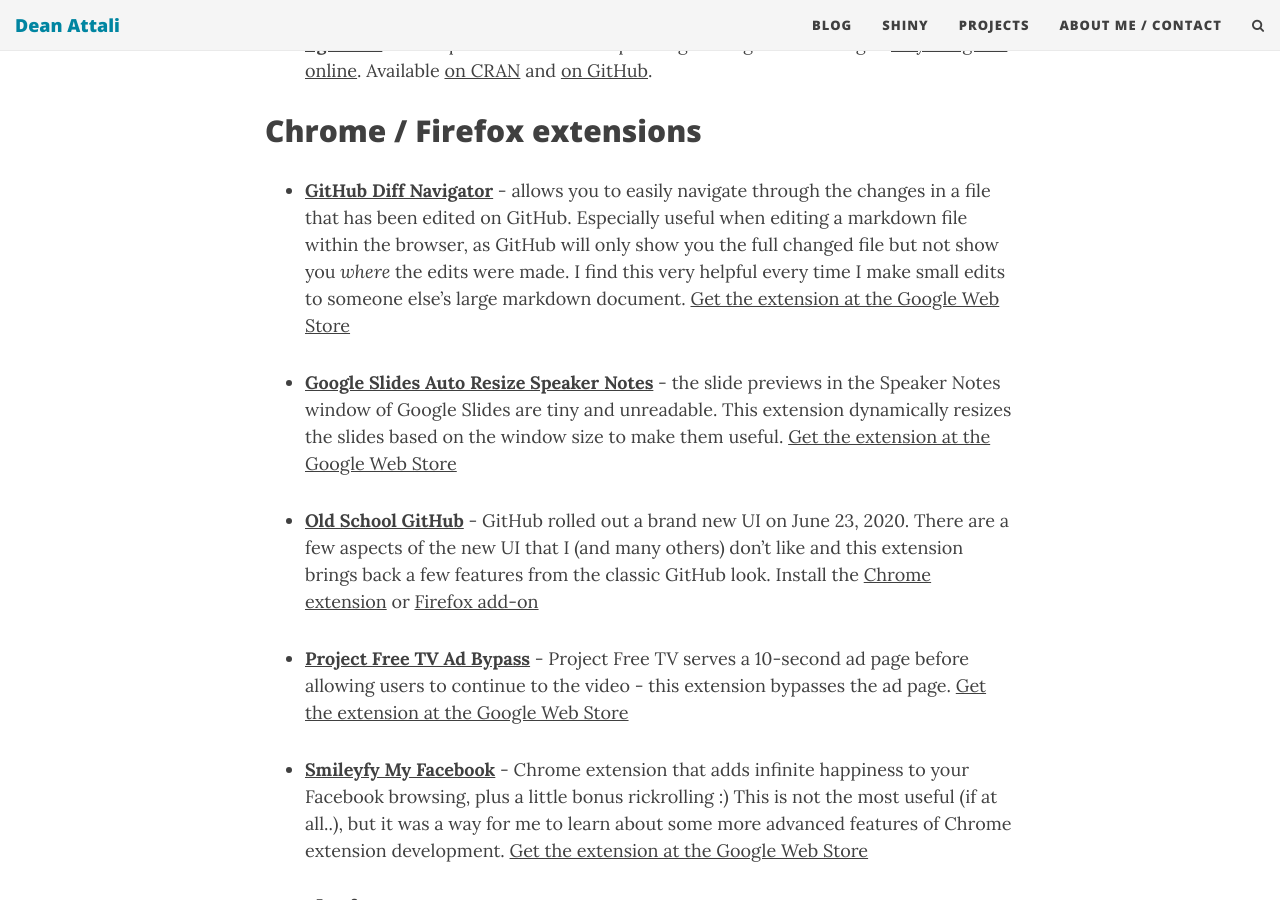
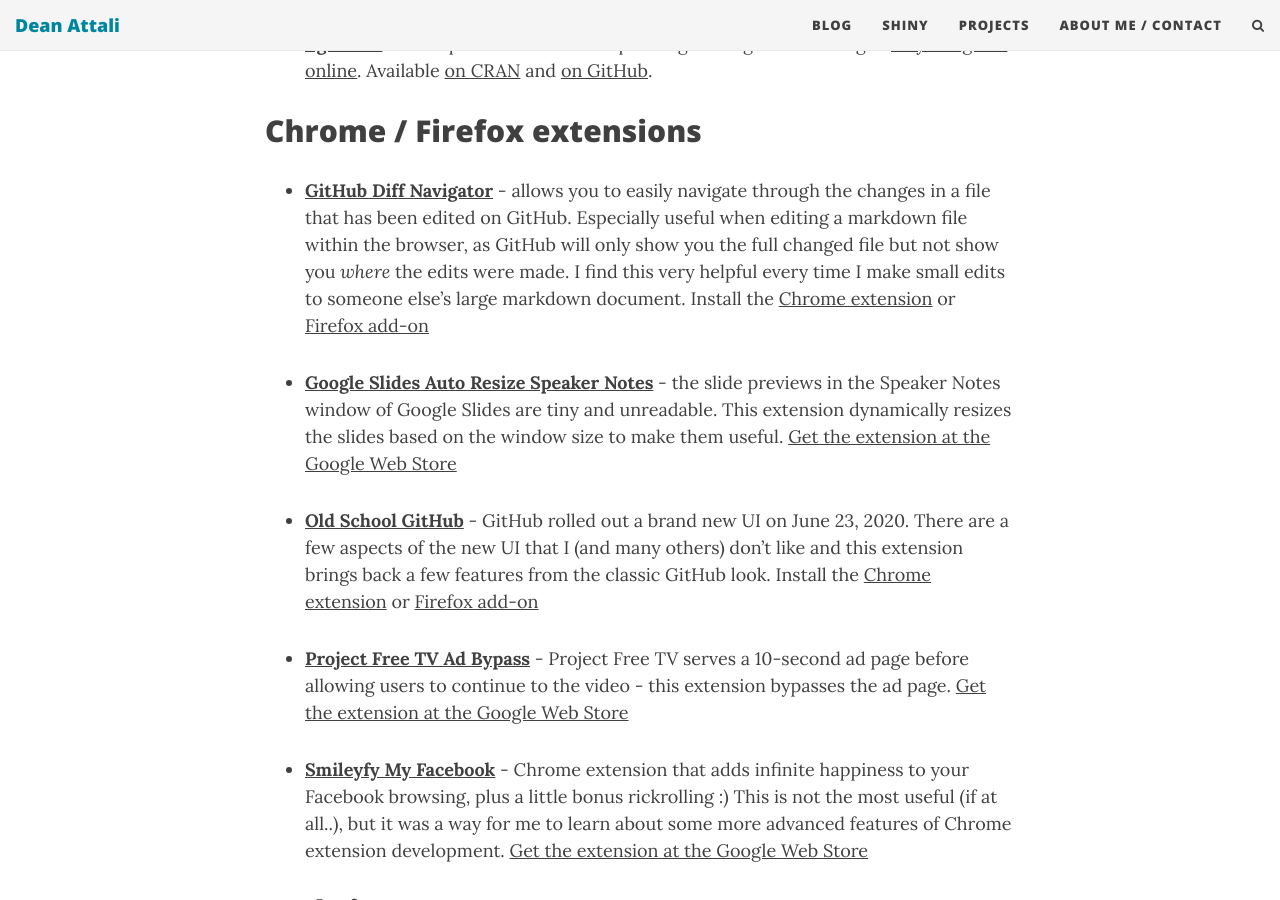
Before and after one commit to daattali/daattali.github.io, a Jekyll site: the page built from projects.md, in a window 1280 px wide and 900 px high, scrolled down 2542 px. Built offline with Jekyll 4.4.1, drawn with Linux system fonts in a browser that asks for light colours; nearby versions of some CDN libraries; comment, search, counter and statistics services are not loaded.

Commit message:
Update projects.md

```diff
--- a/projects.md
+++ b/projects.md
@@ -59,7 +59,7 @@
 
 ## Chrome / Firefox extensions
 
-- **[GitHub Diff Navigator](https://github.com/daattali/github-diff-navigator-extension)** - allows you to easily navigate through the changes in a file that has been edited on GitHub.  Especially useful when editing a markdown file within the browser, as GitHub will only show you the full changed file but not show you *where* the edits were made. I find this very helpful every time I make small edits to someone else's large markdown document.  [Get the extension at the Google Web Store](https://chrome.google.com/webstore/detail/github-diff-navigator/aoojogkiedabnddmokieplfnmjehlneo)
+- **[GitHub Diff Navigator](https://github.com/daattali/github-diff-navigator-extension)** - allows you to easily navigate through the changes in a file that has been edited on GitHub.  Especially useful when editing a markdown file within the browser, as GitHub will only show you the full changed file but not show you *where* the edits were made. I find this very helpful every time I make small edits to someone else's large markdown document. Install the [Chrome extension](https://chrome.google.com/webstore/detail/github-diff-navigator/aoojogkiedabnddmokieplfnmjehlneo) or [Firefox add-on](https://addons.mozilla.org/addon/diff-navigator-for-github/)
 
 - **[Google Slides Auto Resize Speaker Notes](https://github.com/daattali/gslides-betternotes-extension)** - the slide previews in the Speaker Notes window of Google Slides are tiny and unreadable. This extension dynamically resizes the slides based on the window size to make them useful. [Get the extension at the Google Web Store](https://chrome.google.com/webstore/detail/google-slides-auto-resize/piciggpbidhfbpefjjbomcgomanjfbeb)
 
```
